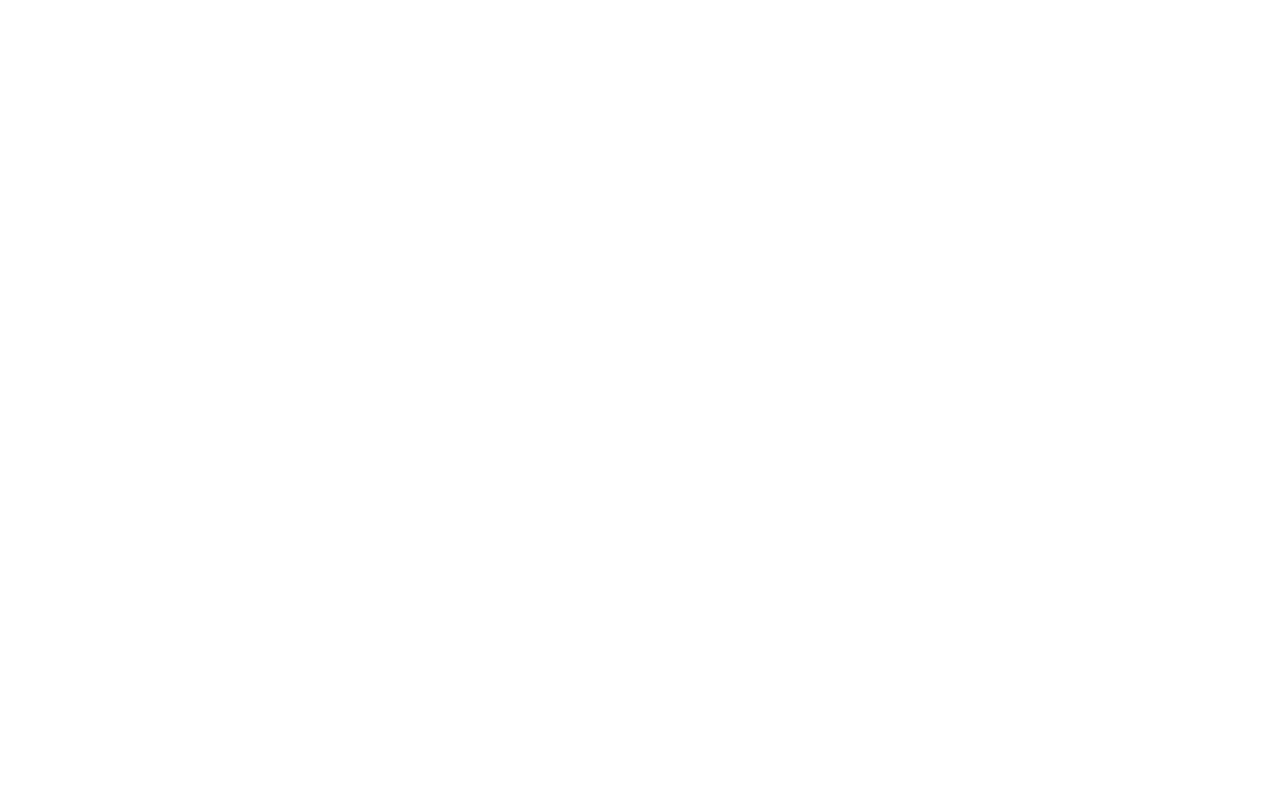
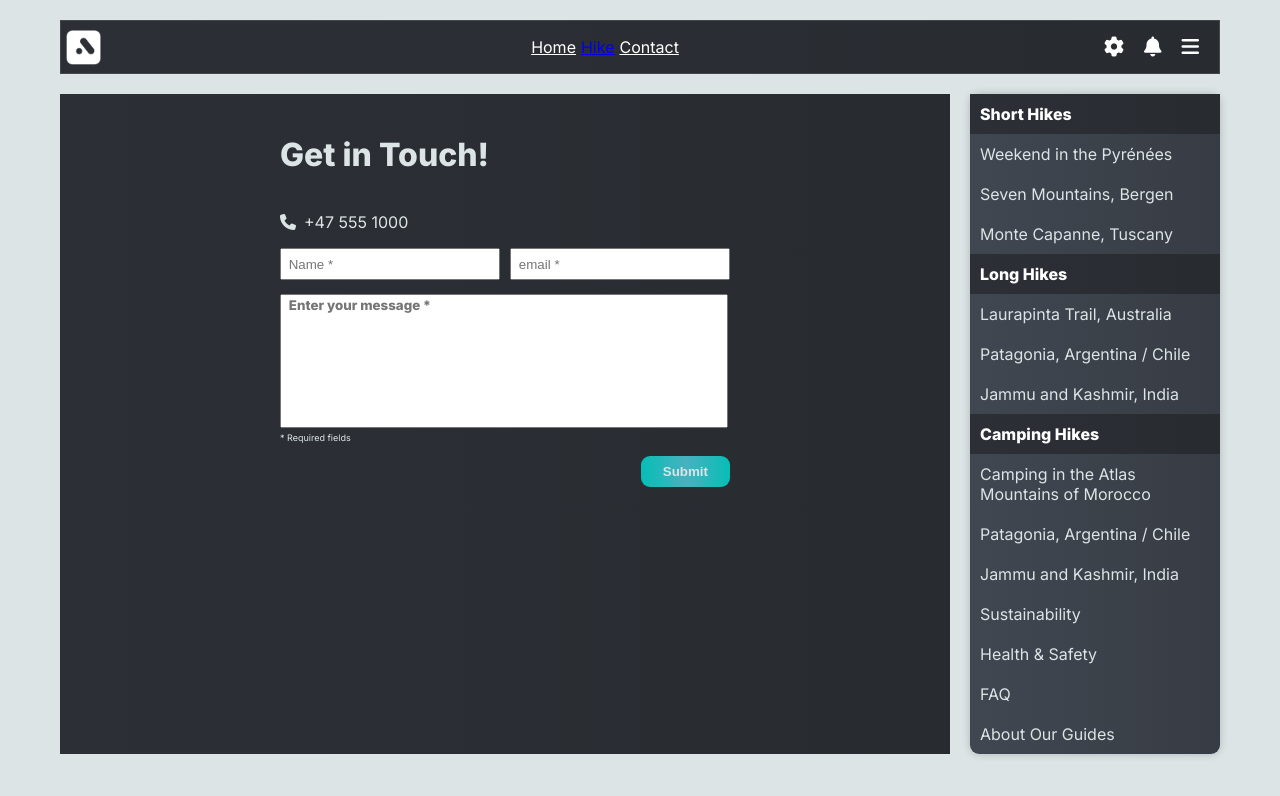
Before and after one commit to AudunTA/ATH, a plain HTML site: page contact.html in a window 1280 px wide. Drawn offline with Linux system fonts and the light colour scheme.

Commit message:
added styles

```diff
--- a/contact.html
+++ b/contact.html
@@ -0,0 +1,121 @@
+<!DOCTYPE html>
+<html lang="en">
+
+<head>
+    <meta charset="UTF-8" />
+    <meta http-equiv="X-UA-Compatible" content="IE=edge" />
+    <meta name="viewport" content="width=device-width, initial-scale=1.0" />
+    <link rel="stylesheet" href="/css/contact.css" />
+    <script src="https://kit.fontawesome.com/5386c22845.js" crossorigin="anonymous"></script>
+    <script defer src="/js/script.js"></script>
+    <title>Home - Adventure Trails Hike</title>
+</head>
+
+<body>
+    <nav class="nav-header">
+        <div class="nav-wrapper">
+            <div class="nav-left">
+                <img src="/images/Logo.png" id="nav-header-logo" alt="Logo image for Adventure Hike Trails" />
+            </div>
+            <div class="nav-middle">
+                <p>Home</p>
+                <a href="hike.html">Hike</a>
+                <p>Contact</p>
+            </div>
+            <div class="nav-right">
+                <i class="fa-solid fa-gear header-icon"></i>
+                <i class="fa-solid fa-bell header-icon"></i>
+                <i class="fa fa-bars header-icon" aria-hidden="true"></i>
+            </div>
+            <nav class="menu-mobile" style="display: none">
+                <div class="top-navigation">
+                    <ul>
+                        <li class="subheader-sidebar">
+                            Short Hikes
+                            <i class="fa fa-bars header-icon" aria-hidden="true"></i>
+                        </li>
+                        <li>Weekend in the Pyrénées</li>
+                        <li>Seven Mountains, Bergen</li>
+                        <li>Monte Capanne, Tuscany</li>
+                    </ul>
+                    <ul>
+                        <li class="subheader-sidebar">Long Hikes</li>
+                        <li>Laurapinta Trail, Australia</li>
+                        <li>Patagonia, Argentina / Chile</li>
+                        <li>Jammu and Kashmir, India</li>
+                    </ul>
+                    <ul>
+                        <li class="subheader-sidebar">Camping Hikes</li>
+
+                        <li>Camping in the Atlas Mountains of Morocco</li>
+                        <li>Patagonia, Argentina / Chile</li>
+                        <li>Jammu and Kashmir, India</li>
+                    </ul>
+                </div>
+                <div class="bottom-navigation">
+                    <ul>
+                        <li>Sustainability</li>
+                        <li>Health & Safety</li>
+                        <li>FAQ</li>
+                        <li>About Our Guides</li>
+                    </ul>
+                </div>
+            </nav>
+        </div>
+    </nav>
+    <main>
+        <div class="container-contact">
+            <div class="wrapper-form">
+                <h1>Get in Touch!</h1>
+                <div class="contact-phone">
+                    <i class="fa fa-phone" aria-hidden="true"></i>
+                    <p>+47 555 1000</p>
+                </div>
+
+
+                <form>
+                    <div class="flex-form">
+                        <input id="input-name" type="text" name="name" placeholder="Name *">
+                        <input id="input-email" type="email" name="email" placeholder="email *">
+                    </div>
+
+                    <textarea id="input-message" rows="8" placeholder="  Enter your message *"></textarea>
+                    <p id="txt_required">* Required fields</p>
+                    <button id="btn_submit" type="submit">Submit</button>
+                </form>
+            </div>
+        </div>
+        <nav id="sidebar">
+            <div class="top-navigation">
+                <ul>
+                    <li class="subheader-sidebar">Short Hikes</li>
+                    <li>Weekend in the Pyrénées</li>
+                    <li>Seven Mountains, Bergen</li>
+                    <li>Monte Capanne, Tuscany</li>
+                </ul>
+                <ul>
+                    <li class="subheader-sidebar">Long Hikes</li>
+                    <li>Laurapinta Trail, Australia</li>
+                    <li>Patagonia, Argentina / Chile</li>
+                    <li>Jammu and Kashmir, India</li>
+                </ul>
+                <ul>
+                    <li class="subheader-sidebar">Camping Hikes</li>
+                    <li>Camping in the Atlas Mountains of Morocco</li>
+                    <li>Patagonia, Argentina / Chile</li>
+                    <li>Jammu and Kashmir, India</li>
+                </ul>
+            </div>
+            <div class="bottom-navigation">
+                <ul>
+                    <li>Sustainability</li>
+                    <li>Health & Safety</li>
+                    <li>FAQ</li>
+                    <li>About Our Guides</li>
+                </ul>
+            </div>
+        </nav>
+    </main>
+</body>
+
+</html>
--- a/css/button-style.css
+++ b/css/button-style.css
@@ -1,20 +1,36 @@
 /* Home page */
+
 @import url("https://fonts.googleapis.com/css2?family=Inter:wght@400;800&display=swap");
-#btn_readMore {
-  background-color: #0066dd;
-  padding: 10px;
-  border: none;
-  align-self: flex-end;
+@import "./colors.css";
+
+.btn_viewHikes {
+  padding: 15px;
+  margin: 15px;
   color: white;
-  font-family: "Inter", sans-serif;
+  background: var(--btn_color);
+  border: solid 0.1em;
+  border-color: rgba(179, 164, 164, 0.2);
+  box-shadow: 0 0 8px 0 rgba(0, 0, 0, 0.2);
+  border-radius: 9px;
+  cursor: pointer;
   font-weight: 800;
-  font-size: 15px;
-  border-radius: 10px;
-  margin: 1em;
+  font-size: 1em;
 }
 
-#btn_readMore:hover {
-  background-position: right center;
-  color: #fff;
-  text-decoration: none;
+#btn_submit {
+  background-image: var(--btn_color);
+  color: var(--almost-white);
+  border: none;
+  float: right;
+  margin-top: 1em;
+  padding: 8px;
+  font-weight: 800;
+  padding-left: 22px;
+  padding-right: 22px;
+  border-radius: 9px;
+  cursor: pointer;
 }
+#btn_submit:hover {
+  transition: 200ms;
+  transform: scale(1.05);
+}
--- a/css/colors.css
+++ b/css/colors.css
@@ -1,6 +1,6 @@
 :root {
   --dark-gradient: linear-gradient(to right, #2c3036 0%, #282c31);
   --light-gradient: linear-gradient(to right, #414751 0%, #373c44);
-  --btn_color: #0d6fdf;
+  --btn_color: linear-gradient(to right, #06beb6 0%, #48b1bf 51%, #06beb6 100%);
   --almost-white: #dce4e5;
 }
--- /dev/null
+++ b/css/contact.css
@@ -0,0 +1,88 @@
+@import url("https://fonts.googleapis.com/css2?family=Inter:wght@400;800&display=swap");
+@import "./nav-header.css";
+@import "./nav-mobile.css";
+@import "./nav-sidebar.css";
+@import "./button-style.css";
+body {
+  margin: 0;
+  padding: 0;
+  background-color: var(--almost-white);
+
+  font-family: "Inter", sans-serif;
+  font-weight: 400;
+}
+main {
+  margin: auto;
+  max-width: 1200px;
+}
+main {
+  display: flex;
+}
+.container-contact {
+  background-image: var(--dark-gradient);
+  flex: 1;
+  margin: 20px;
+  padding: 20px;
+}
+.contact-phone {
+  display: flex;
+  align-items: center;
+}
+.fa-phone {
+  color: var(--almost-white);
+}
+.contact-phone p {
+  color: var(--almost-white);
+  margin-left: 0.5em;
+}
+.wrapper-form {
+  max-width: 450px;
+  margin: auto;
+}
+
+.wrapper-form h1 {
+  color: var(--almost-white);
+}
+#input-message {
+  width: calc(100% - 8px);
+  margin-top: 1em;
+  resize: none;
+  font-family: "Inter", sans-serif;
+  font-weight: 600;
+}
+#input-name,
+#input-email {
+  width: 45%;
+  padding: 0.5em;
+}
+.flex-form {
+  display: flex;
+  justify-content: space-between;
+}
+
+#txt_required {
+  color: var(--almost-white);
+  font-size: 9px;
+  margin-block-start: 0em;
+  margin-block-end: 0em;
+}
+@media screen and (min-width: 600px) {
+  .container-cards {
+    grid-template-columns: 1fr 1fr;
+    grid-template-areas:
+      "card-one card-two"
+      "card-one card-four"
+      "card-six card-seven"
+      "card-five card-three";
+  }
+}
+
+@media screen and (min-width: 900px) {
+  .container-cards {
+    grid-template-columns: 1fr 1fr 1fr;
+    grid-template-areas:
+      "card-one card-two card-three"
+      "card-one card-four card-five"
+      "card-six card-seven card-seven";
+  }
+}
--- a/css/index.css
+++ b/css/index.css
@@ -3,6 +3,7 @@
 @import "./nav-mobile.css";
 @import "./nav-sidebar.css";
 @import "./button-style.css";
+@import "./colors.css";
 body {
   margin: 0;
   padding: 0;
```
Also changed, not shown: index.html (+6 -10 lines).
